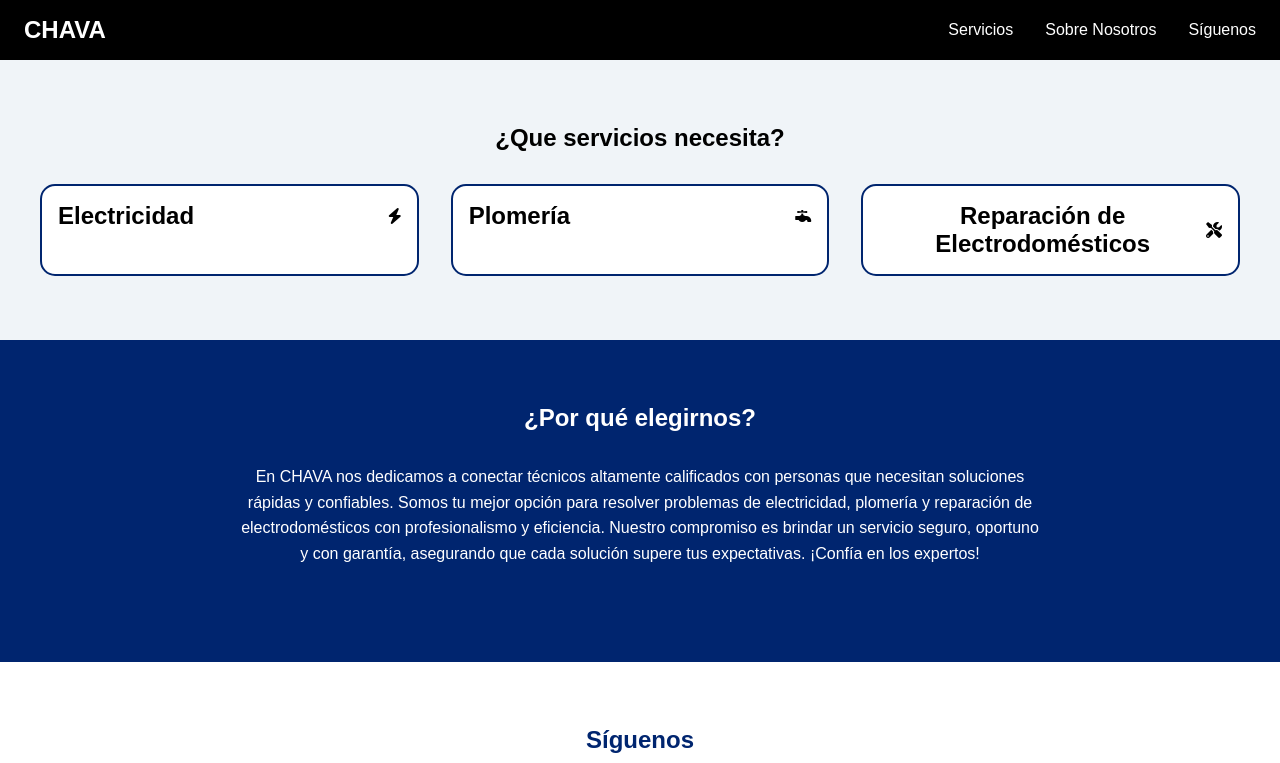
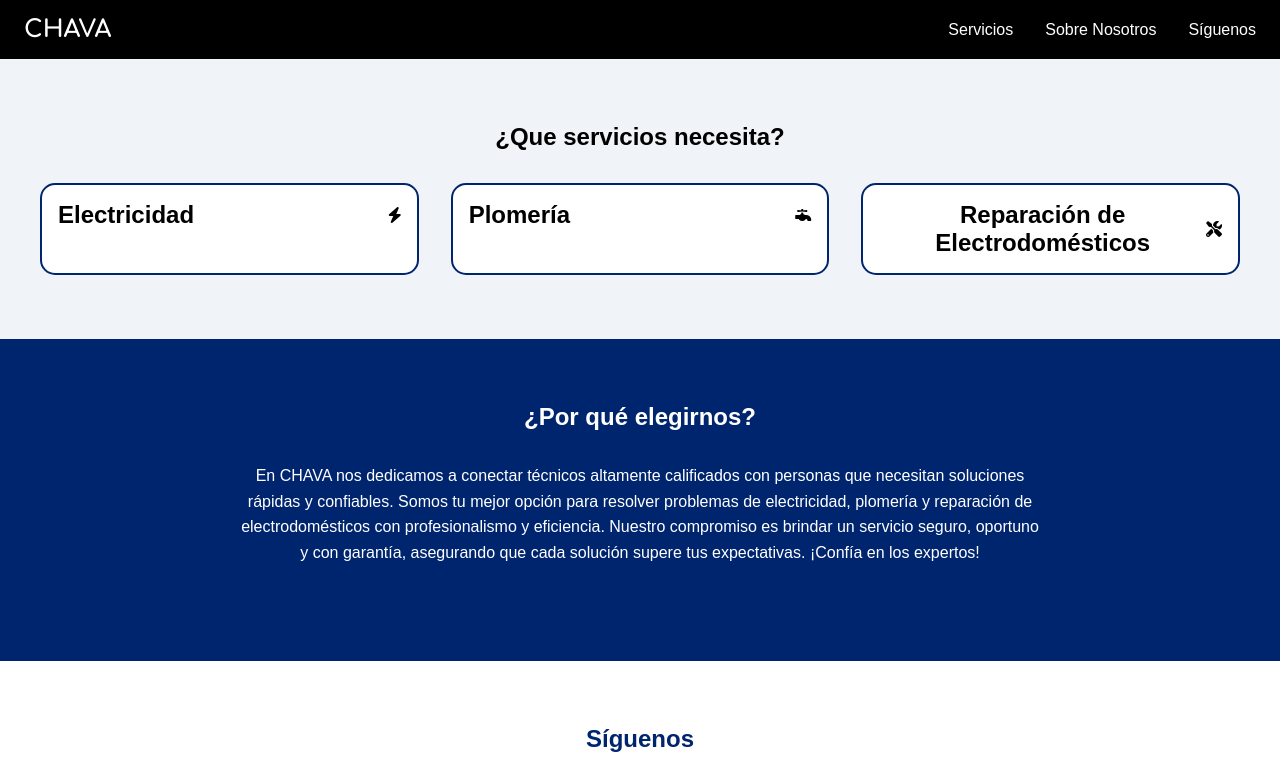
Before and after one commit to chava000/chava, a plain HTML site: page index.html in a window 1280 px wide. Shown: the top 763 px of the page. Drawn offline with Linux system fonts and the light colour scheme.

Commit message:
Update index.html

```diff
--- a/index.html
+++ b/index.html
@@ -5,6 +5,7 @@
     <meta name="viewport" content="width=device-width, initial-scale=1.0">
     <title>Chava - Servicios Técnicos</title>
     <link rel="stylesheet" href="https://cdnjs.cloudflare.com/ajax/libs/font-awesome/6.0.0/css/all.min.css">
+    <link href="https://fonts.googleapis.com/css2?family=Comfortaa:wght@700&display=swap" rel="stylesheet">
     <style>
         * {
             margin: 0;
@@ -33,6 +34,7 @@
             color: white;
             font-size: 1.5rem;
             font-weight: bold;
+            font-family: 'Comfortaa', cursive;
             z-index: 1001;
         }
 
```
